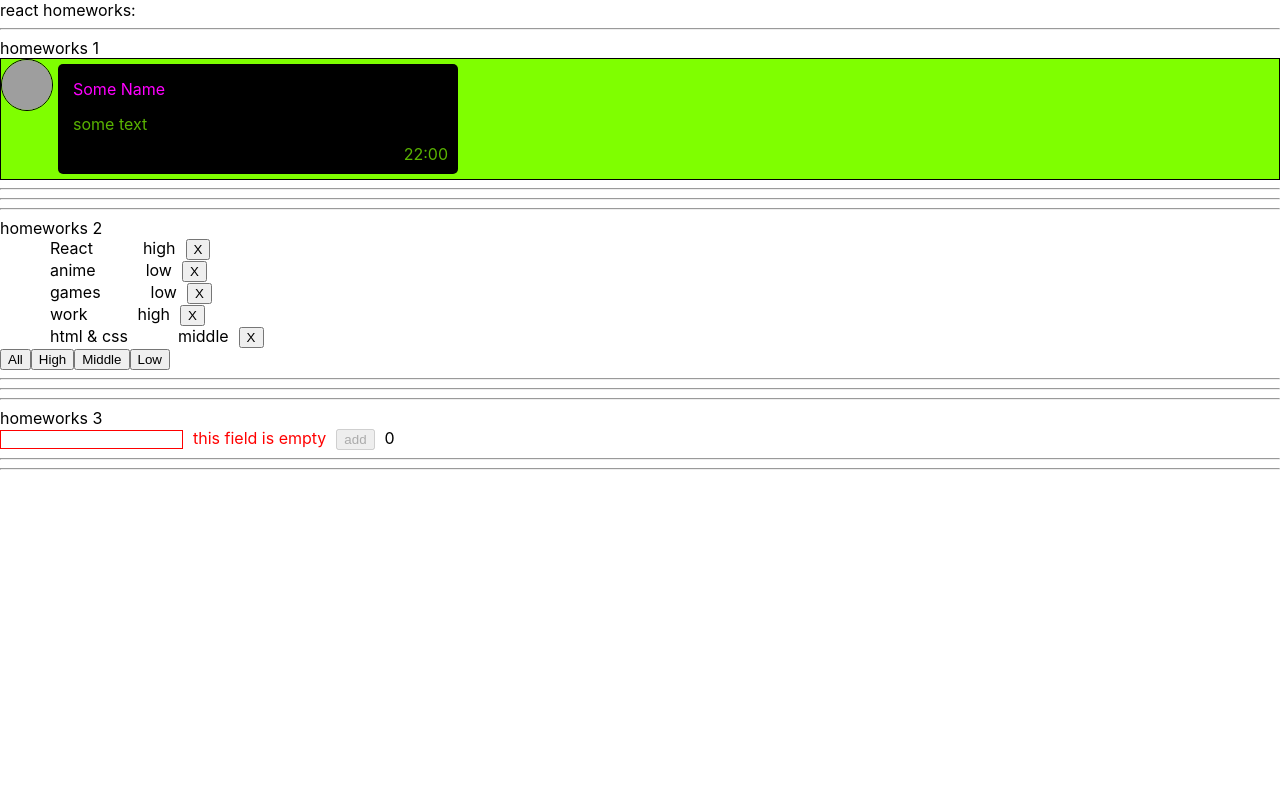
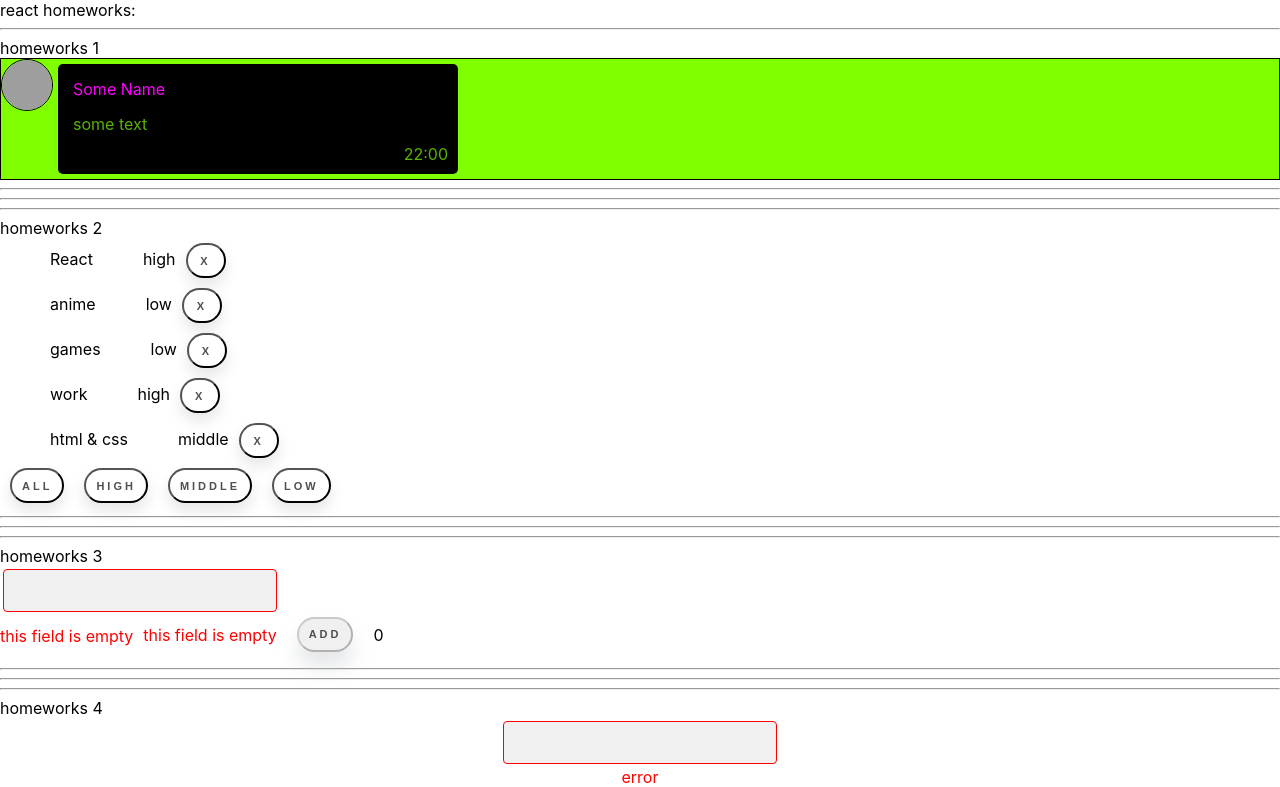
Before and after one commit to Serg-nt/homeworks-by-ignat, a React (Create React App) app: page / in a window 1280 px wide. Shown: the top 787 px of the page. Built offline with nearby package versions, Linux system fonts and the light colour scheme; grey boxes are pictures that could not be loaded.

Commit message:
add homeworks 4

```diff
--- a/src/p1-main/m1-ui/u1-app/App.tsx
+++ b/src/p1-main/m1-ui/u1-app/App.tsx
@@ -3,6 +3,7 @@ import s from './App.module.css'
 import HW1 from '../../../p2-homeworks/h1/HW1'
 import HW2 from "../../../p2-homeworks/h2/HW2";
 import HW3 from "../../../p2-homeworks/h3/HW3";
+import HW4 from "../../../p2-homeworks/h4/HW4";
 
 function App() {
     return (
@@ -11,7 +12,7 @@ function App() {
             <HW1/>
             <HW2/>
             <HW3/>
-            {/*<HW4/>*/}
+            <HW4/>
             {/*<HW5/>*/}
 
         </div>
--- a/src/p2-homeworks/h2/Affair.tsx
+++ b/src/p2-homeworks/h2/Affair.tsx
@@ -1,6 +1,7 @@
 import React from 'react'
 import {AffairType} from "./HW2";
 import classes from "./Affairs.module.css";
+import SuperButton from "../h4/common/c2-SuperButton/SuperButton";
 
 type AffairPropsType = {
     // key не нужно типизировать
@@ -17,7 +18,7 @@ function Affair(props: AffairPropsType) {
         <div>
             <span className={classes.spanMargin}>{props.affair.name}</span>
             <span>{props.affair.priority}</span>
-            <button className={classes.button} onClick={deleteCallback}>X</button>
+            <SuperButton onClick={deleteCallback}>X</SuperButton>
         </div>
     )
 }
--- a/src/p2-homeworks/h2/Affairs.tsx
+++ b/src/p2-homeworks/h2/Affairs.tsx
@@ -1,6 +1,7 @@
 import React from 'react'
 import Affair from './Affair'
 import {AffairType, FilterType} from './HW2'
+import SuperButton from "../h4/common/c2-SuperButton/SuperButton";
 
 type AffairsPropsType = { // need to fix any ++
     data: Array<AffairType>
@@ -27,10 +28,10 @@ function Affairs(props: AffairsPropsType) {
 
             {mappedAffairs}
 
-            <button onClick={setAll}>All</button>
-            <button onClick={setHigh}>High</button>
-            <button onClick={setMiddle}>Middle</button>
-            <button onClick={setLow}>Low</button>
+            <SuperButton onClick={setAll}>All</SuperButton>
+            <SuperButton onClick={setHigh}>High</SuperButton>
+            <SuperButton onClick={setMiddle}>Middle</SuperButton>
+            <SuperButton onClick={setLow}>Low</SuperButton>
         </div>
     )
 }
--- a/src/p2-homeworks/h3/Greeting.tsx
+++ b/src/p2-homeworks/h3/Greeting.tsx
@@ -1,5 +1,7 @@
 import React, {ChangeEvent} from 'react'
 import s from './Greeting.module.css'
+import SuperButton from "../h4/common/c2-SuperButton/SuperButton";
+import SuperInputText from "../h4/common/c1-SuperInputText/SuperInputText";
 
 type GreetingPropsType = {
     name: string // need to fix any
@@ -17,9 +19,16 @@ const Greeting: React.FC<GreetingPropsType> = (
 
     return (
         <div>
-            <input value={name} onChange={setNameCallback} className={inputClass}/>
-            <span className={s.spanError}>{error}</span>
-            <button disabled={!name} onClick={addUser}>add</button>
+            {/*<input value={name} onChange={setNameCallback} className={inputClass}/>*/}
+            <SuperInputText
+                value={name}
+                onChange={setNameCallback}
+                onEnter={addUser}
+                className={inputClass}
+                error={error}
+            />
+            <span className={name ? '' : s.spanError}>{error}</span>
+            <SuperButton disabled={!name} onClick={addUser}>add</SuperButton>
             <span className={s.spanTotal}>{totalUsers}</span>
         </div>
     )
--- a/src/p2-homeworks/h3/GreetingContainer.tsx
+++ b/src/p2-homeworks/h3/GreetingContainer.tsx
@@ -17,7 +17,6 @@ const GreetingContainer: React.FC<GreetingContainerPropsType> = ({users, addUser
     const [error, setError] = useState('this field is empty') // need to fix any ++
 
     const setNameCallback = (e: ChangeEvent<HTMLInputElement>) => { // need to fix any
-        console.log(error)
         setName(e.currentTarget.value) // need to fix
         if (e.currentTarget.value) {
             setError('')
--- a/src/p2-homeworks/h4/common/c1-SuperInputText/SuperInputText.module.css
+++ b/src/p2-homeworks/h4/common/c1-SuperInputText/SuperInputText.module.css
@@ -1,10 +1,30 @@
 .superInput {
+    display: block;
+    height: calc(2.25rem + 2px);
+    margin: 0.175rem;
+    padding: 0.1rem 0.75rem;
+    font-family: inherit;
+    font-size: 1rem;
+    font-weight: 400;
+    line-height: 1.5;
+    color: #212529;
+    background-color: #fff;
+    background-clip: padding-box;
+    border: 1px solid #bdbdbd;
+    border-radius: 0.25rem;
+    transition: border-color 0.15s ease-in-out, box-shadow 0.15s ease-in-out;
+}
 
+.superInput:focus {
+    background-color: #fff;
+    border-color: #bdbdbd;
+    outline: 0;
+    box-shadow: 0 0 0 0.2rem rgba(158, 158, 158, 0.25);
 }
 
 .errorInput {
-    border: 3px solid lime;
-    background: red;
+    background-color: #f0f0f0;
+    border: 1px solid red;
 }
 
 .error {
--- a/src/p2-homeworks/h4/common/c1-SuperInputText/SuperInputText.tsx
+++ b/src/p2-homeworks/h4/common/c1-SuperInputText/SuperInputText.tsx
@@ -39,7 +39,7 @@ const SuperInputText: React.FC<SuperInputTextPropsType> = (
     }
 
     const finalSpanClassName = `${s.error} ${spanClassName ? spanClassName : ''}`
-    const finalInputClassName = `${s.errorInput} ${className}` // need to fix with (?:) and s.superInput
+    const finalInputClassName = `${s.superInput} ${className} ${error ? s.errorInput : ''}`
 
     return (
         <>
--- a/src/p2-homeworks/h4/common/c2-SuperButton/SuperButton.module.css
+++ b/src/p2-homeworks/h4/common/c2-SuperButton/SuperButton.module.css
@@ -1,7 +1,41 @@
 .default {
+    text-decoration: none;
+    display: inline-block;
+    padding: 5px 10px;
+    min-width: 40px;
+    height: 35px;
+    border-radius: 45px;
+    margin: 5px 10px;
+    font-family: 'Montserrat', sans-serif;
+    font-size: 11px;
+    text-transform: uppercase;
+    text-align: center;
+    letter-spacing: 3px;
+    font-weight: 600;
+    color: #524f4e;
+    background: white;
+    box-shadow: 0 8px 15px rgba(0, 0, 0, .1);
+    transition: .3s;
+}
 
+.default:hover {
+    background: #f0f0f0;
+    box-shadow: 0 15px 20px rgba(189, 194, 199, .4);
+    transform: translateY(-3px);
+}
+
+.default:focus {
+    background: lightgreen;
+    box-shadow: 0 15px 20px rgba(189, 194, 199, .4);
+    transform: translateY(-3px);
+}
+
+.default:disabled {
+    background: #f0f0f0;
+    box-shadow: 0 15px 20px rgba(189, 194, 199, .4);
+    transform: translateY(-3px);
 }
 
 .red {
-    background: red;
+    background: lightcoral;
 }
--- a/src/p2-homeworks/h4/common/c2-SuperButton/SuperButton.tsx
+++ b/src/p2-homeworks/h4/common/c2-SuperButton/SuperButton.tsx
@@ -14,7 +14,7 @@ const SuperButton: React.FC<SuperButtonPropsType> = (
         ...restProps// все остальные пропсы попадут в объект restProps, там же будет children
     }
 ) => {
-    const finalClassName = `${red ? s.red : s.default} ${className}`
+    const finalClassName = `${s.default} ${red ? s.red : ''} ${className}`
 
     return (
         <button
--- a/src/p2-homeworks/h4/common/c3-SuperCheckbox/SuperCheckbox.tsx
+++ b/src/p2-homeworks/h4/common/c3-SuperCheckbox/SuperCheckbox.tsx
@@ -20,7 +20,8 @@ const SuperCheckbox: React.FC<SuperCheckboxPropsType> = (
     }
 ) => {
     const onChangeCallback = (e: ChangeEvent<HTMLInputElement>) => {
-        // сделайте так чтоб работал onChange и onChangeChecked
+        onChange && onChange(e)
+        onChangeChecked && onChangeChecked(e.currentTarget.checked)
     }
 
     const finalInputClassName = `${s.checkbox} ${className ? className : ''}`
```
